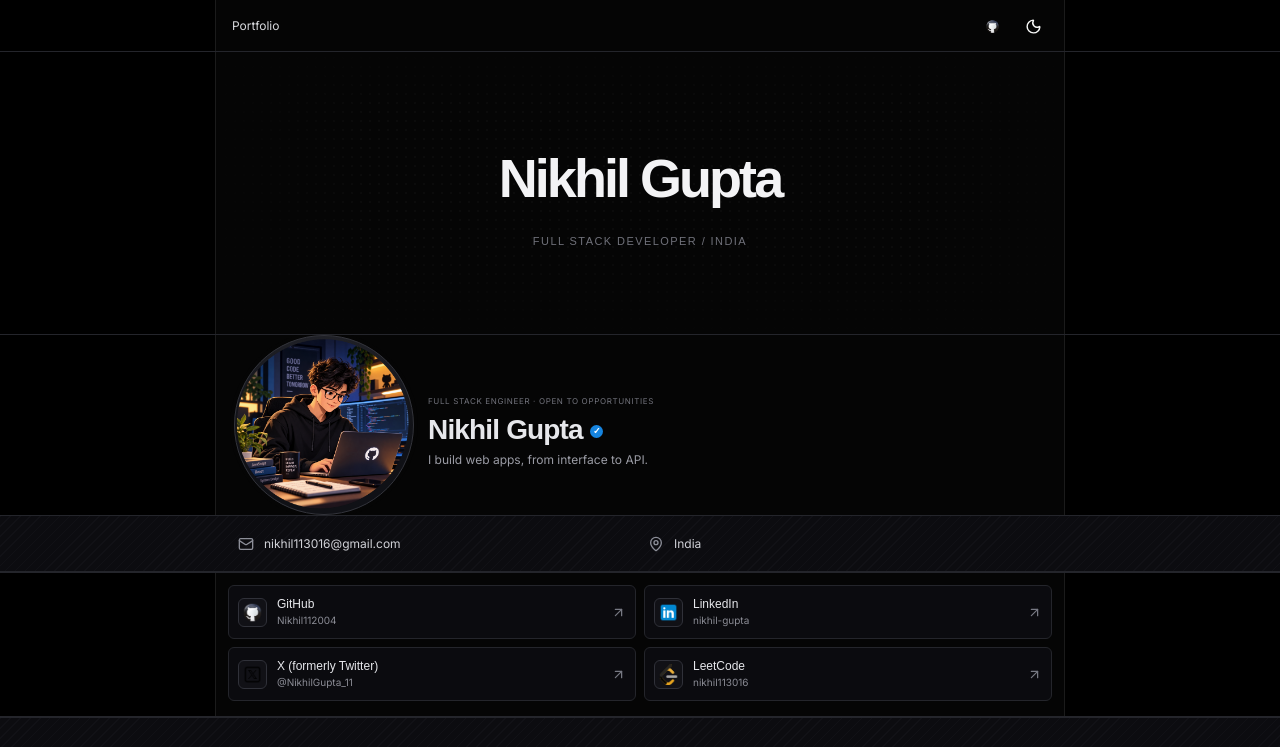
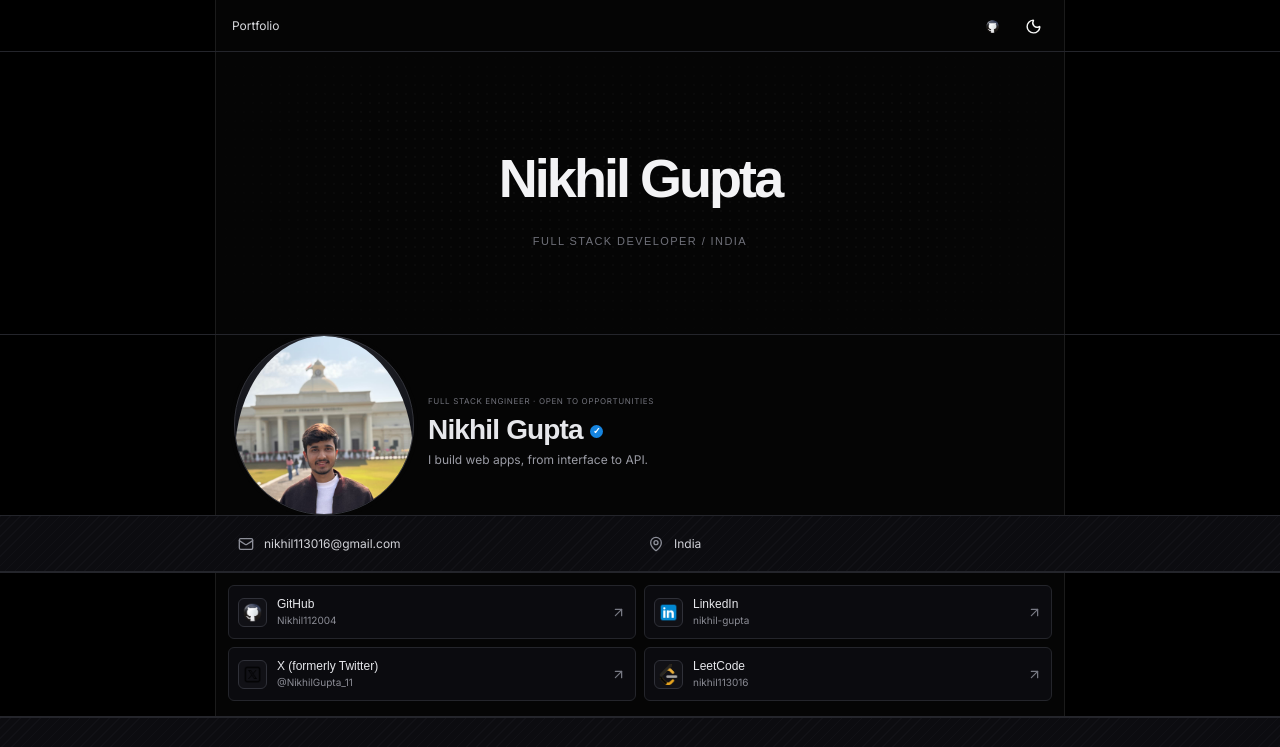
Before and after one commit to Nikhil112004/nikhil-gupta-portfolio, a Next.js app: page / in a window 1280 px wide. Shown: the top 747 px of the page. Built offline with nearby package versions, Linux system fonts and the light colour scheme; no server answers.

Commit message:
updated profile

```diff
--- a/components/sections/PortfolioPage.tsx
+++ b/components/sections/PortfolioPage.tsx
@@ -88,7 +88,7 @@ function ProfileHeader() {
       </div>
       <FullWidthDivider />
       <div className="identity">
-        <div className="avatar"><img src="/profile.png" alt="" /></div>
+        <div className="avatar"><img src="/nikhil-profile.jpeg" alt="" /></div>
         <div className="identity-copy">
           <p className="eyebrow">FULL STACK ENGINEER · OPEN TO OPPORTUNITIES</p>
           <h1>Nikhil Gupta <span className="verified" aria-label="Verified profile">✓</span></h1>
```
